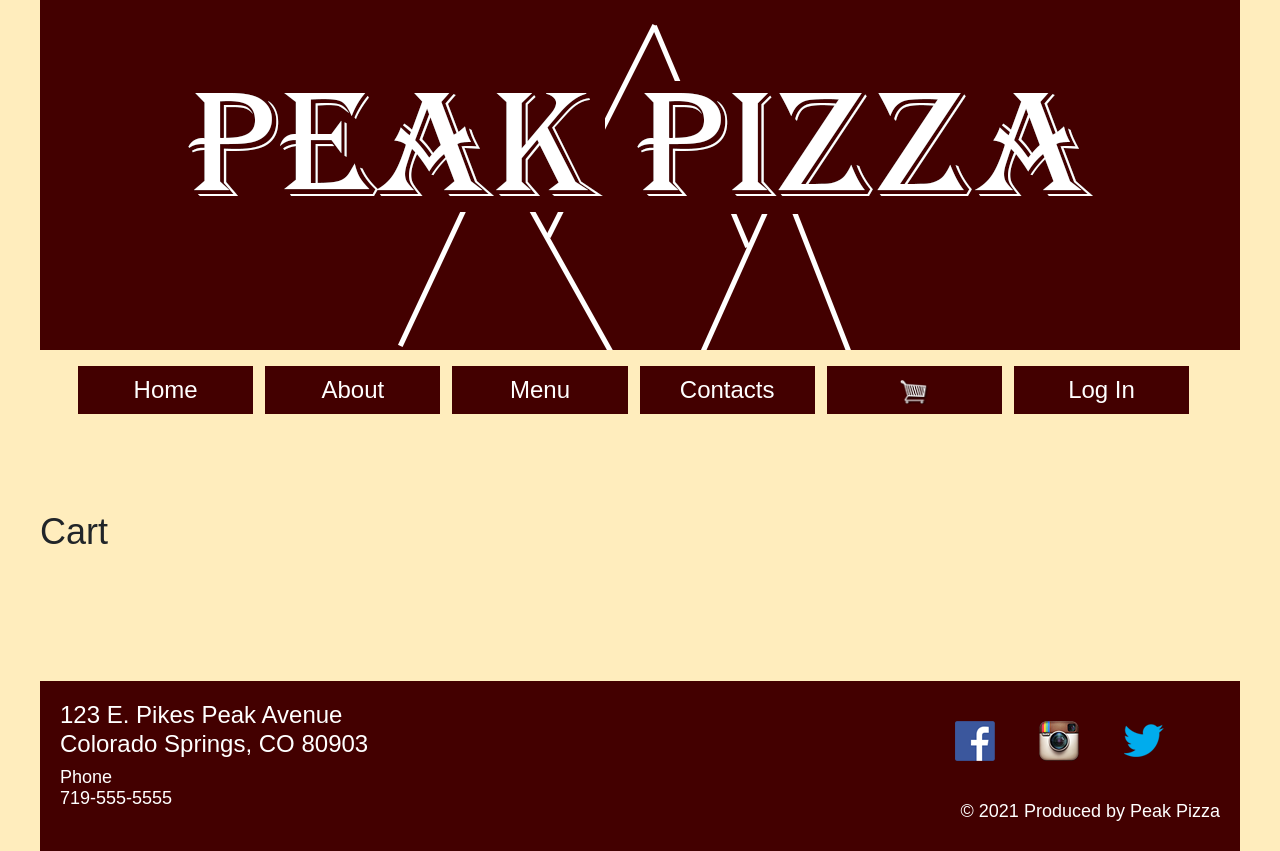
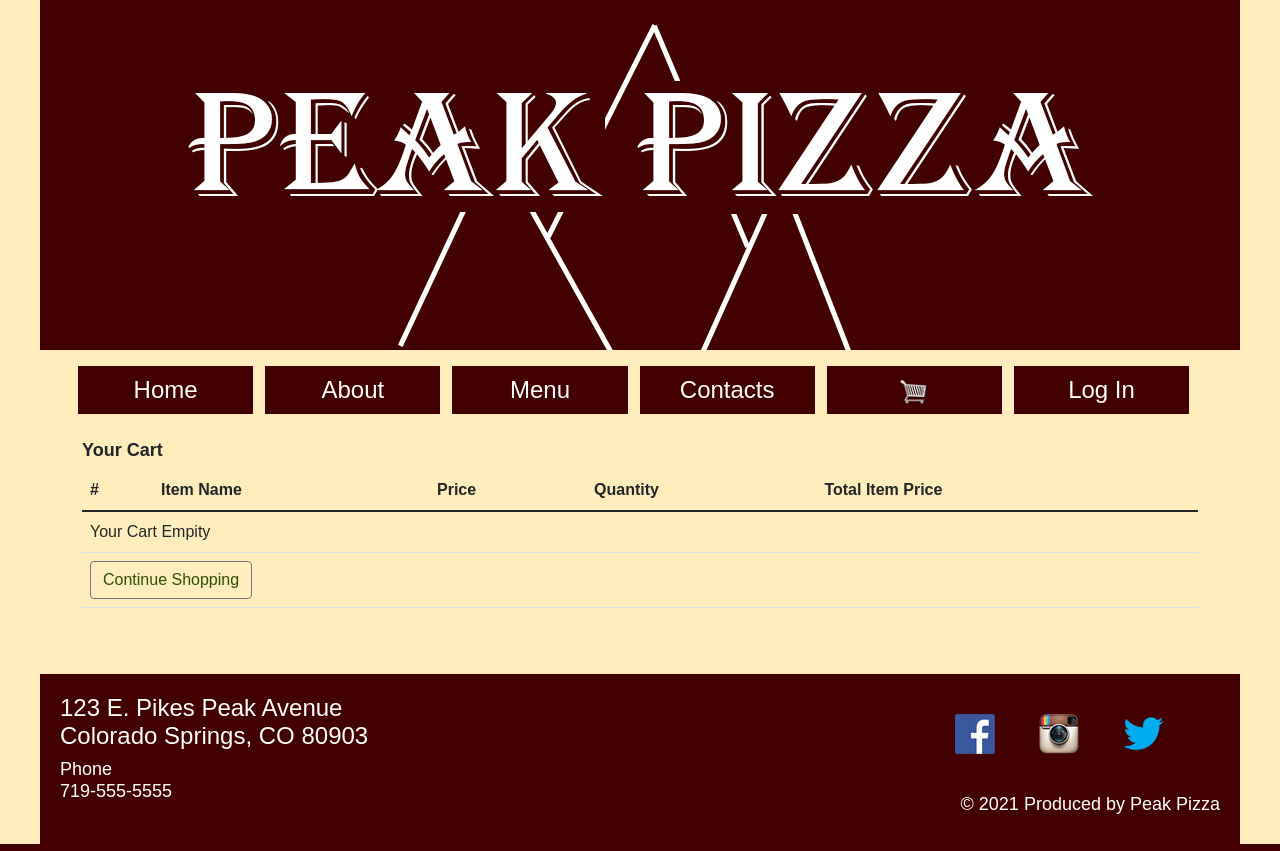
Before and after one commit to joshof79/Pizza_App, a Django app: page /pizza_cart/ in a window 1280 px wide. Run offline with Django 3.2, Linux system fonts and the light colour scheme.

Commit message:
Add files via upload

```diff
--- a/store/templates/store/cart.html
+++ b/store/templates/store/cart.html
@@ -2,15 +2,72 @@
 {% load static %}
 
 {% block content %}
+<div id="main">
+<div class= "container">
+       <div class="table-responsive text-nowrap">
+   <h3>
+       <strong>Your Cart</strong>
+   </h3>
+   <table class="table">
+       <thead>
+       <tr>
+           <th scope="col">#</th>
+           <th scope="col">Item Name</th>
+           <th scope="col">Price</th>
+           <th scope="col">Quantity</th>
+           <th scope="col">Total Item Price</th>
+       </tr>
+       </thead>
+       <tbody>
+       {% for order_item in object.items.all %}
+       <tr>
+           <th scope="row">{{ forloop.counter }}</th>
+           <td>{{ order_item.item.item_name }}</td>
+           <td>
+               <a href="{% url 'store:reduce-quantity-item' order_item.item.pk %}"><i class="fas fa-minus mr-2"></i></a>
+               {{ order_item.quantity }}
+               <a href="{% url 'store:add-to-cart' order_item.item.pk %}"><i class="fas fa-plus ml-2"></i></a>
+           </td>
+           <td>
+            <a href="{% url 'store:remove-from-cart' order_item.item.pk %}">
+               <i class="fas fa-trash float-right text-danger"></i>
+            </a>
+           </td>
+       </tr>
 
-<br>
-<br>
-<br><br><br>
+       {% empty %}
+       <tr>
+           <td colspan="5">Your Cart Empity</td>
+       </tr>
 
-<h1>Cart </h1>
+        <tr>
+           <td colspan="5">
+               <a href="/" class="btn btn-outline-secondary">Continue Shopping</a>
+           </td>
+       </tr>
 
-<br>
-<br>
-<br><br><br>
+       {% endfor %}
+
+       {% if object.get_total_price %}
+       <tr>
+           <td colspan="4"><b>Total Order Price</b></td>
+           <td>${{ object.get_total_price }}</td>
+       </tr>
+        <tr>
+           <td colspan="5">
+               <a href="#" class="btn btn-outline-secondary">Checkout</a>
+               <a href="/" class="btn btn-outline-secondary">Continue Shopping</a>
+           </td>
+       </tr>
+
+       {% endif %}
+
+       </tbody>
+   </table>
+
+       </div>
+   </div>
+</div>
+
 
 {% endblock content %}
```
